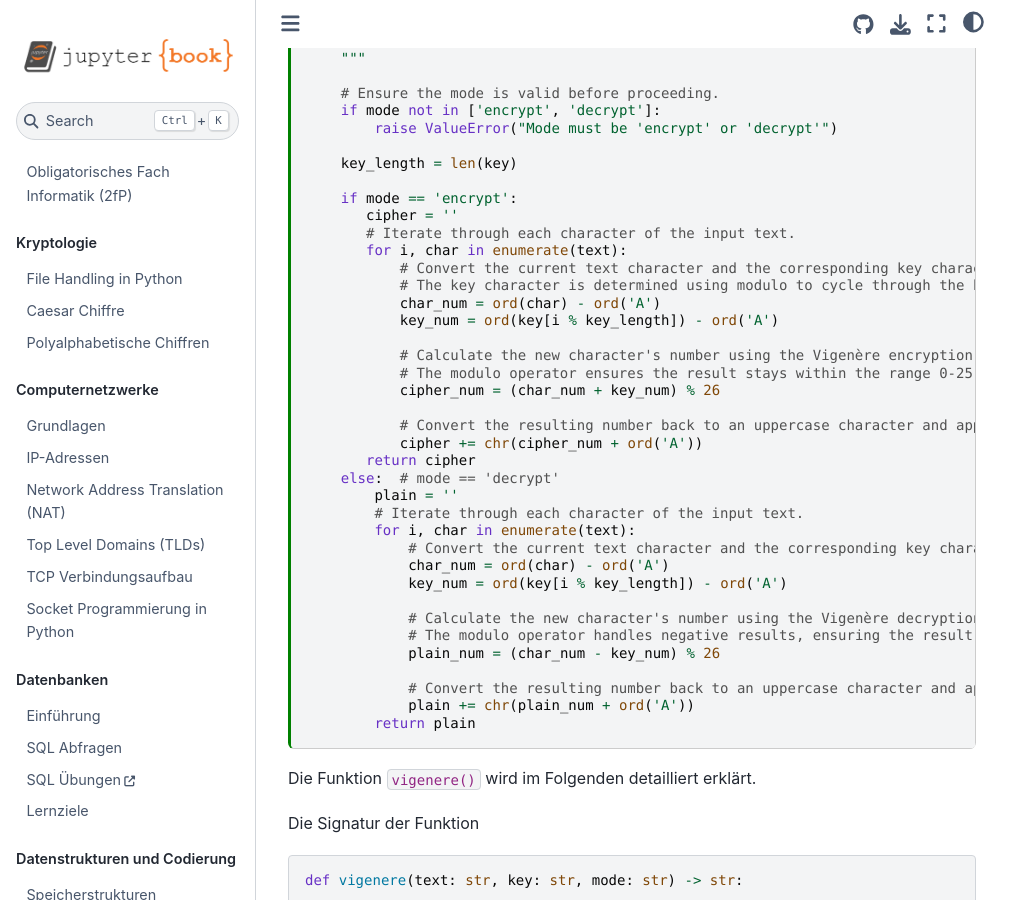
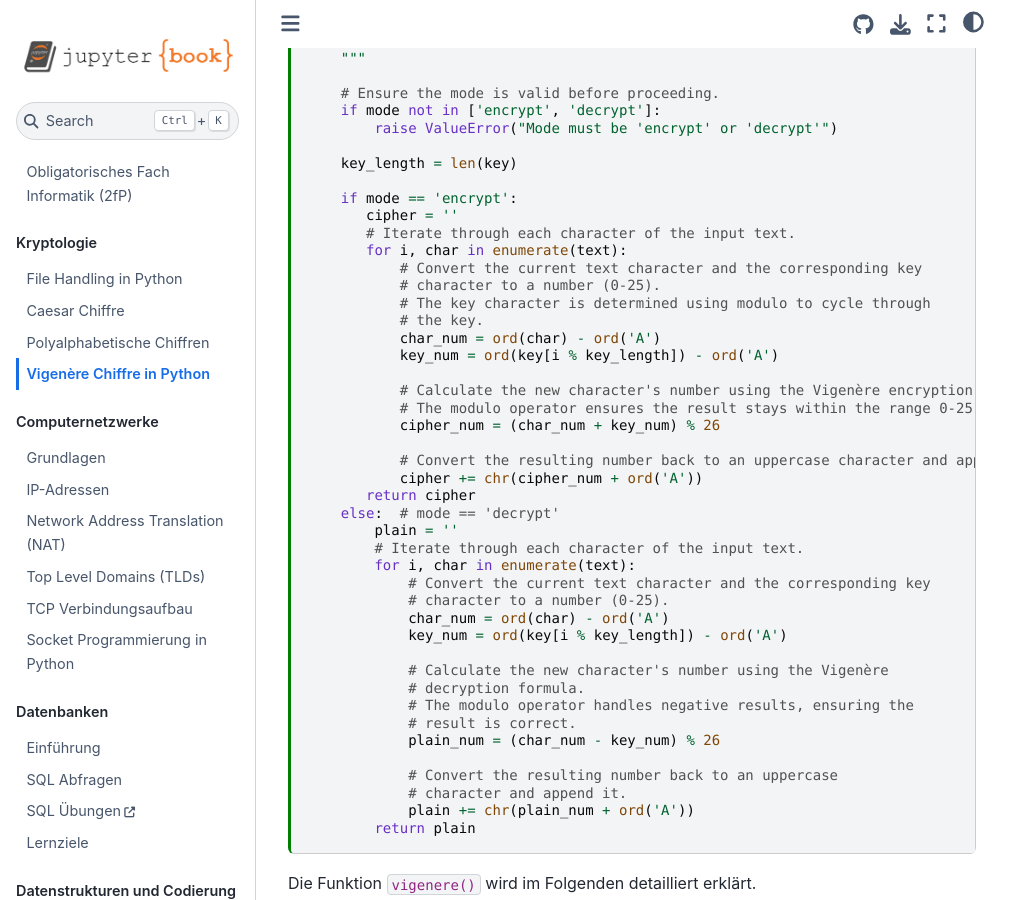
Before and after one commit to SkriptenMk/I_fP_24-28, a Jupyter Book: the page built from docs/250918_implementation/250918_python_implementation.ipynb, in a window 1280 px wide and 900 px high, scrolled down 534 px. Shown: the whole window, without its empty margins (0-1031 px from the left). Built offline with Jupyter Book 1.0.4 settings and Sphinx 7.4.7 and the Sphinx Book theme 1.1.4, drawn with Linux system fonts in a browser that asks for light colours; some of the changed text lies outside the part shown.

Commit message:
Schliesse den Kommentar mit der Entschlüsselung ab

```diff
--- a/docs/_toc.yml
+++ b/docs/_toc.yml
@@ -12,6 +12,8 @@ parts:
         title: Caesar Chiffre
       - file: 250919_vigenere/vigenere.ipynb
         title: Polyalphabetische Chiffren
+      - file: 250918_implementation/250918_python_implementation.ipynb
+        title: Vigenère Chiffre in Python
   - caption: Computernetzwerke
     chapters:
       - file: 250822/netzwerke.md
```
Also changed, not shown: docs/250918_implementation/250918_python_implementation.ipynb.
